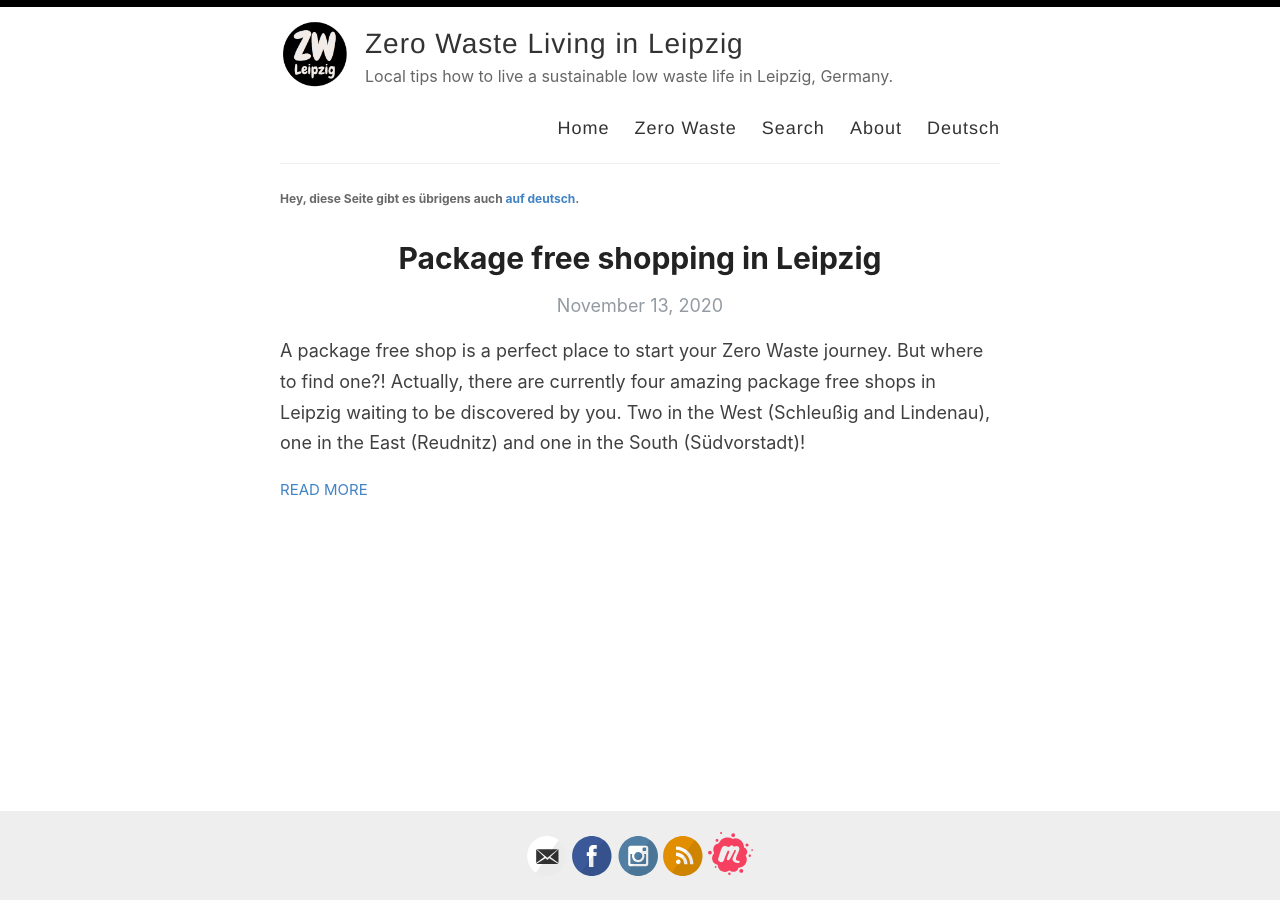
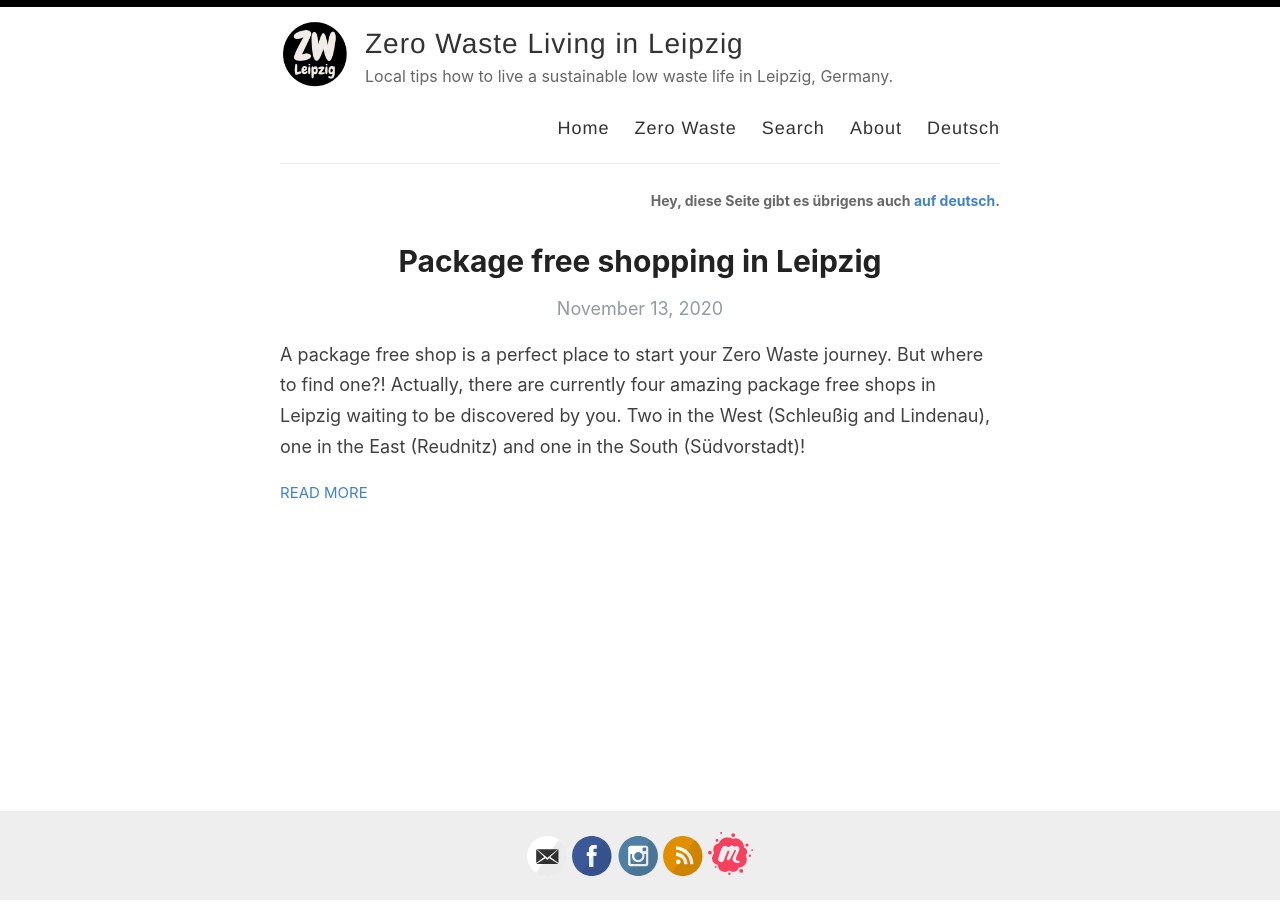
Before and after one commit to CeliaSomlai/zerowastelivinginleipzig, a Jekyll site: the page built from en/index.html, in a window 1280 px wide. Built offline with Jekyll 4.4.1, drawn with Linux system fonts in a browser that asks for light colours.

Commit message:
Update style.scss

```diff
--- a/assets/style.scss
+++ b/assets/style.scss
@@ -1163,8 +1163,8 @@ Modules - reusable parts of our design
 }
 
 .language {
-  font-size: 12px;
-  text-align: left;
+  font-size: 14px;
+  text-align: right;
   font-weight: bold;
   color: #696969;
   }
```
